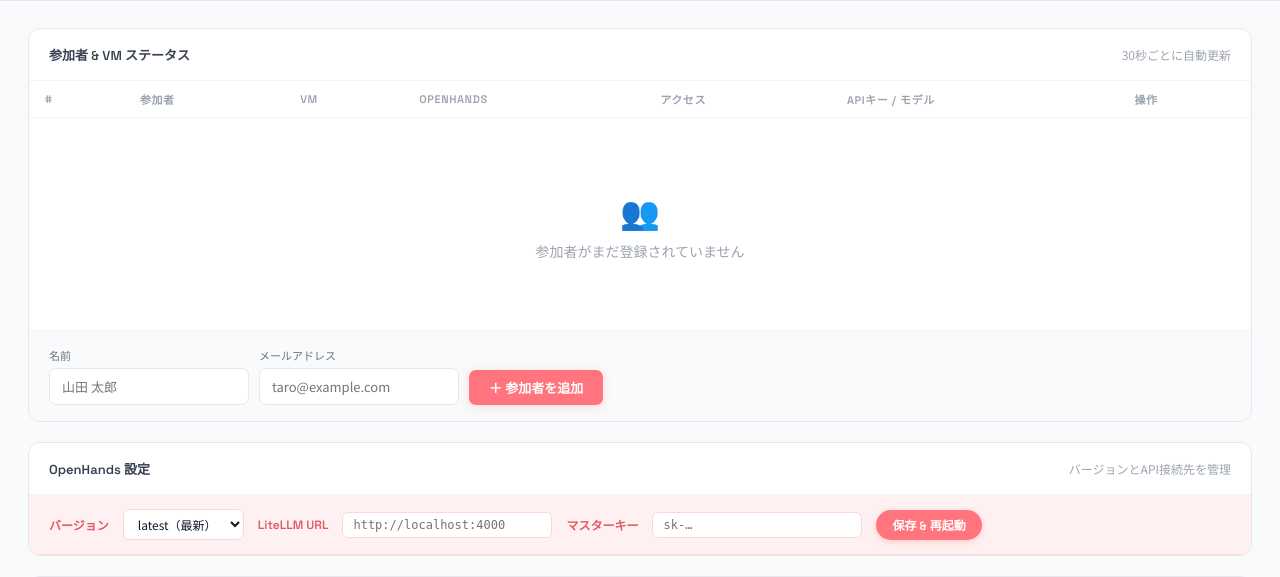
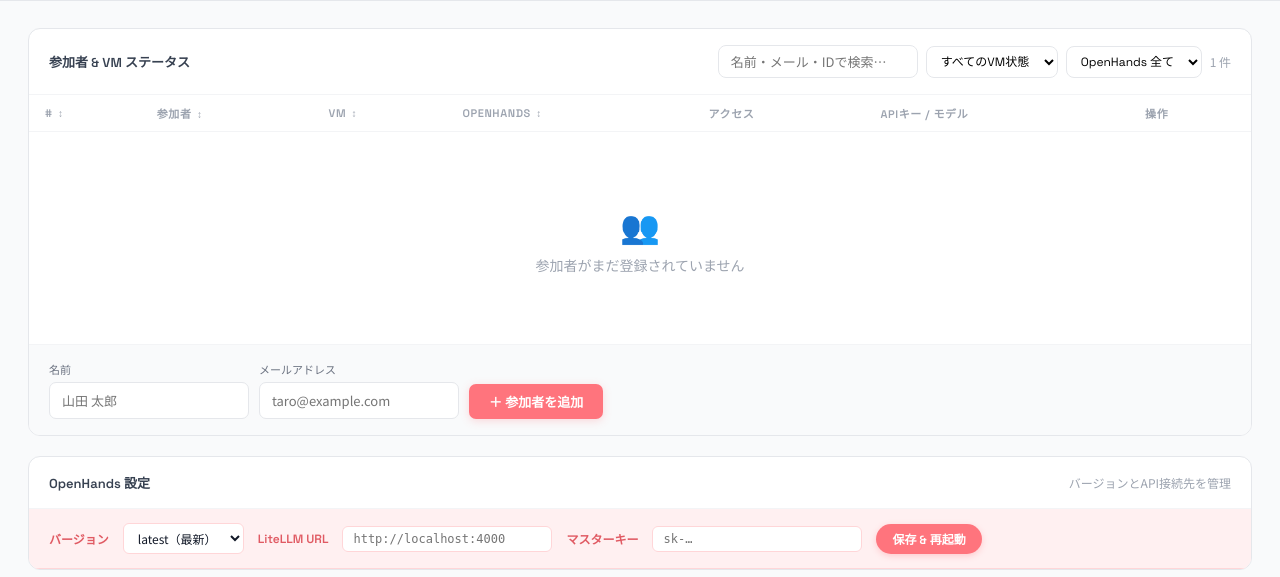
Before and after one commit to shintaku81/clawthon-iseai, a FastAPI app: template console/templates/index.html in a window 1280 px wide. Shown: the part 60-637 px from the top of the page. Run offline with FastAPI, Linux system fonts and the light colour scheme; the template is opened without the code that fills it, so the values that code supplies are empty.

Commit message:
feat: 参加者テーブルにフィルター・ソート機能追加
- 名前/メール/IDの検索フィルター
- VM状態・OpenHands状態の絞り込みセレクト
- 列ヘッダークリックでソート（昇順/降順トグル）
- TableControllerモジュールに一般関数をまとめて整理

Co-Authored-By: Claude Sonnet 4.6 <noreply@anthropic.com>

```diff
--- a/console/templates/index.html
+++ b/console/templates/index.html
@@ -213,6 +213,44 @@
     .btn-delete:hover { background: var(--bg); color: #dc2626; border-color: #fecaca; }
     .btn-mail { color: #0369a1; border-color: #bae6fd; }
     .btn-mail:hover { background: #f0f9ff; }
+
+    /* ── テーブルコントロール ── */
+    .table-controls {
+      display: flex;
+      align-items: center;
+      gap: 8px;
+      flex-wrap: wrap;
+    }
+    .table-controls input[type="search"] {
+      padding: 6px 12px;
+      border: 1.5px solid var(--border);
+      border-radius: 8px;
+      font-size: 13px;
+      font-family: 'Noto Sans JP', sans-serif;
+      width: 200px;
+      outline: none;
+      transition: border-color 0.2s;
+    }
+    .table-controls input[type="search"]:focus { border-color: var(--red); }
+    .table-controls select {
+      padding: 6px 10px;
+      border: 1.5px solid var(--border);
+      border-radius: 8px;
+      font-size: 12px;
+      font-family: var(--font-heading);
+      background: white;
+      outline: none;
+      cursor: pointer;
+      transition: border-color 0.2s;
+    }
+    .table-controls select:focus { border-color: var(--red); }
+    .sortable { cursor: pointer; user-select: none; }
+    .sortable:hover { background: #f3f4f6; }
+    .sort-icon { font-size: 10px; color: var(--text-faint); margin-left: 2px; }
+    th.sort-asc .sort-icon::after { content: '↑'; color: var(--red); }
+    th.sort-desc .sort-icon::after { content: '↓'; color: var(--red); }
+    th.sort-asc .sort-icon, th.sort-desc .sort-icon { font-size: 0; }
+    tr.hidden { display: none; }
     .btn-chat {
       color: var(--red); border-color: var(--red-border); font-size: 11px;
     }
@@ -534,6 +572,65 @@
       }
     }
 
+    // ── テーブル フィルター & ソート ──────────────────────
+    const TableController = (() => {
+      let sortCol = -1, sortAsc = true;
+
+      function rows() {
+        return Array.from(document.querySelectorAll('#participants-tbody tr'));
+      }
+
+      function updateCount(visible, total) {
+        const el = document.getElementById('filter-count');
+        if (!el) return;
+        el.textContent = visible < total ? `${visible} / ${total} 件` : `${total} 件`;
+      }
+
+      function filter() {
+        const q = (document.getElementById('participant-search')?.value || '').toLowerCase();
+        const st = document.getElementById('status-filter')?.value || '';
+        const oh = document.getElementById('oh-filter')?.value || '';
+        let visible = 0;
+        const all = rows();
+        all.forEach(tr => {
+          const matchQ = !q || tr.dataset.name?.includes(q) || tr.dataset.email?.includes(q) || tr.dataset.id?.includes(q);
+          const matchSt = !st || tr.dataset.status === st;
+          const matchOh = !oh || tr.dataset.oh === oh;
+          const show = matchQ && matchSt && matchOh;
+          tr.classList.toggle('hidden', !show);
+          if (show) visible++;
+        });
+        updateCount(visible, all.length);
+      }
+
+      function sort(col) {
+        const tbody = document.getElementById('participants-tbody');
+        if (!tbody) return;
+        if (sortCol === col) { sortAsc = !sortAsc; } else { sortCol = col; sortAsc = true; }
+
+        // ヘッダーのアイコン更新
+        document.querySelectorAll('#participants-table th.sortable').forEach((th, i) => {
+          th.classList.toggle('sort-asc', i === col && sortAsc);
+          th.classList.toggle('sort-desc', i === col && !sortAsc);
+        });
+
+        const sorted = rows().sort((a, b) => {
+          const av = a.cells[col]?.textContent.trim() || '';
+          const bv = b.cells[col]?.textContent.trim() || '';
+          return sortAsc ? av.localeCompare(bv, 'ja') : bv.localeCompare(av, 'ja');
+        });
+        sorted.forEach(tr => tbody.appendChild(tr));
+      }
+
+      return { filter, sort };
+    })();
+
+    function filterTable() { TableController.filter(); }
+    function sortTable(col) { TableController.sort(col); }
+
+    // 初期カウント表示
+    document.addEventListener('DOMContentLoaded', () => TableController.filter());
+
     async function sendWelcomeMail(pid, email) {
       if (!confirm(`${email} に開発環境URLとアクセス情報を送信しますか？`)) return;
       const btn = event.target;
@@ -598,23 +695,37 @@
   <div class="panel">
     <div class="panel-header">
       <span class="panel-title">参加者 &amp; VM ステータス</span>
-      <span class="panel-hint">30秒ごとに自動更新</span>
+      <div class="table-controls">
+        <input type="search" id="participant-search" placeholder="名前・メール・IDで検索…" oninput="filterTable()">
+        <select id="status-filter" onchange="filterTable()">
+          <option value="">すべてのVM状態</option>
+          <option value="RUNNING">RUNNING</option>
+          <option value="TERMINATED">TERMINATED</option>
+          <option value="NOT_EXISTS">NOT_EXISTS</option>
+        </select>
+        <select id="oh-filter" onchange="filterTable()">
+          <option value="">OpenHands 全て</option>
+          <option value="ok">稼働中</option>
+          <option value="ng">未起動</option>
+        </select>
+        <span class="panel-hint" id="filter-count"></span>
+      </div>
     </div>
-    <table>
+    <table id="participants-table">
       <thead>
         <tr>
-          <th>#</th>
-          <th>参加者</th>
-          <th>VM</th>
-          <th>OpenHands</th>
+          <th class="sortable" data-col="0" onclick="sortTable(0)"># <span class="sort-icon">↕</span></th>
+          <th class="sortable" data-col="1" onclick="sortTable(1)">参加者 <span class="sort-icon">↕</span></th>
+          <th class="sortable" data-col="2" onclick="sortTable(2)">VM <span class="sort-icon">↕</span></th>
+          <th class="sortable" data-col="3" onclick="sortTable(3)">OpenHands <span class="sort-icon">↕</span></th>
           <th>アクセス</th>
           <th>APIキー / モデル</th>
           <th>操作</th>
         </tr>
       </thead>
-      <tbody>
+      <tbody id="participants-tbody">
         {% for p in participants %}
-        <tr>
+        <tr data-id="{{ p.id }}" data-name="{{ p.name|lower }}" data-email="{{ p.email|lower }}" data-status="{{ p.vm_status }}" data-oh="{{ 'ok' if p.oh_status else 'ng' }}">
           <td style="color:var(--text-faint);font-family:var(--font-heading);font-weight:600;font-size:13px">{{ p.id }}</td>
           <td>
             <div class="participant-name">{{ p.name }}</div>
```
